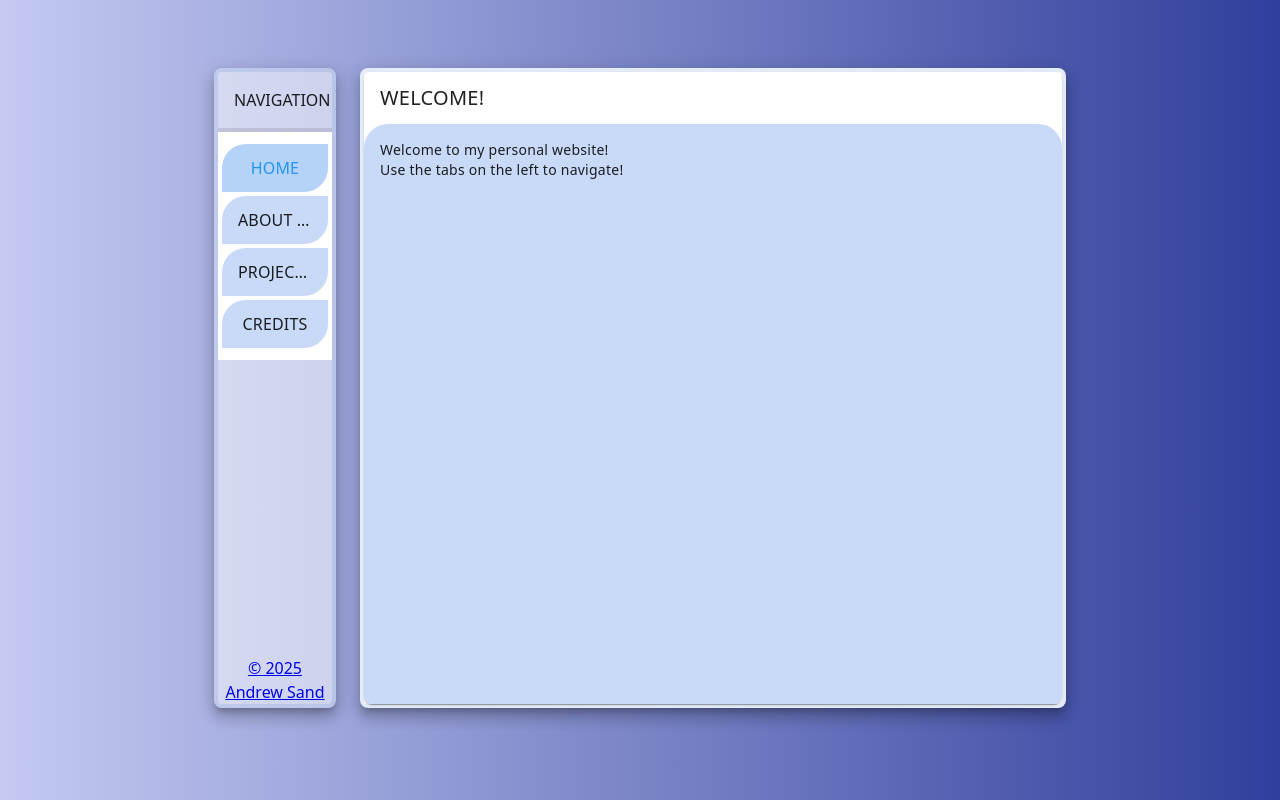
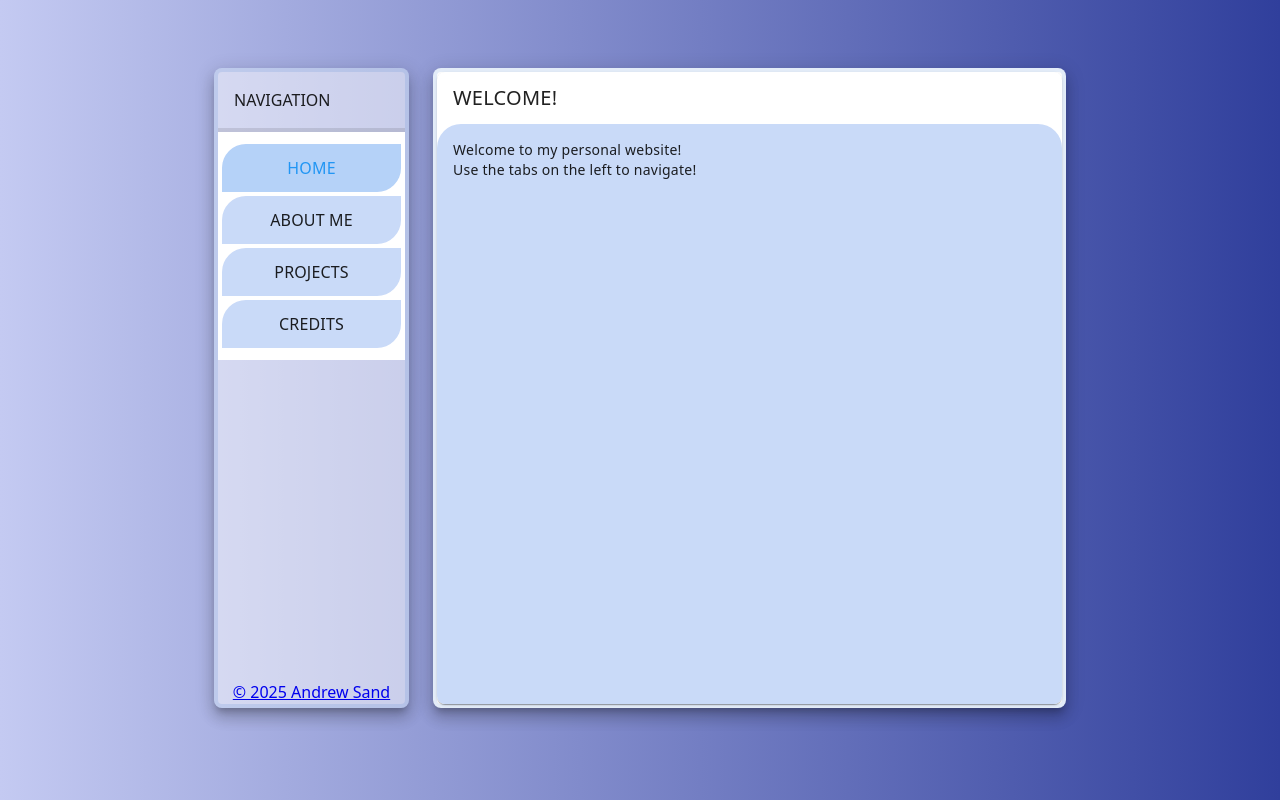
Before and after one commit to asand2113/portfolio-website, a Vue app: page / in a window 1280 px wide. Built offline with nearby package versions, Linux system fonts and the light colour scheme.

Commit message:
Fixed some resizing bugs

```diff
--- a/src/App.vue
+++ b/src/App.vue
@@ -2,12 +2,14 @@
   import Base from './components/Base.vue'
   import Error from './components/Error.vue'
   import { useDisplay } from 'vuetify'
+  import { onMounted } from 'vue'
 
-  const { mobile } = useDisplay()
+  const { smAndDown } = useDisplay()
+
 </script>
 
 <template>
-    <Base v-if="mobile == false" />
+    <Base v-if="smAndDown == false" />
     <Error v-else />
 </template>
 
--- a/src/components/Base.vue
+++ b/src/components/Base.vue
@@ -50,7 +50,7 @@
 <template>
     <v-container class="h-screen">
 	<v-row class="fill-height mx-auto" align="center" style="max-width: 75%">
-	    <v-col cols="2">
+	    <v-col cols="3" xl="2" xxl="2">
 		<v-sheet border="primary lg" rounded="lg" style="height: 80vh; background: rgba(255, 255, 255, 0.5)" class="position-relative" elevation="10">
 		    <p class="pa-4">NAVIGATION</p>
 		    <v-divider thickness="4" role="presentation" />
```
